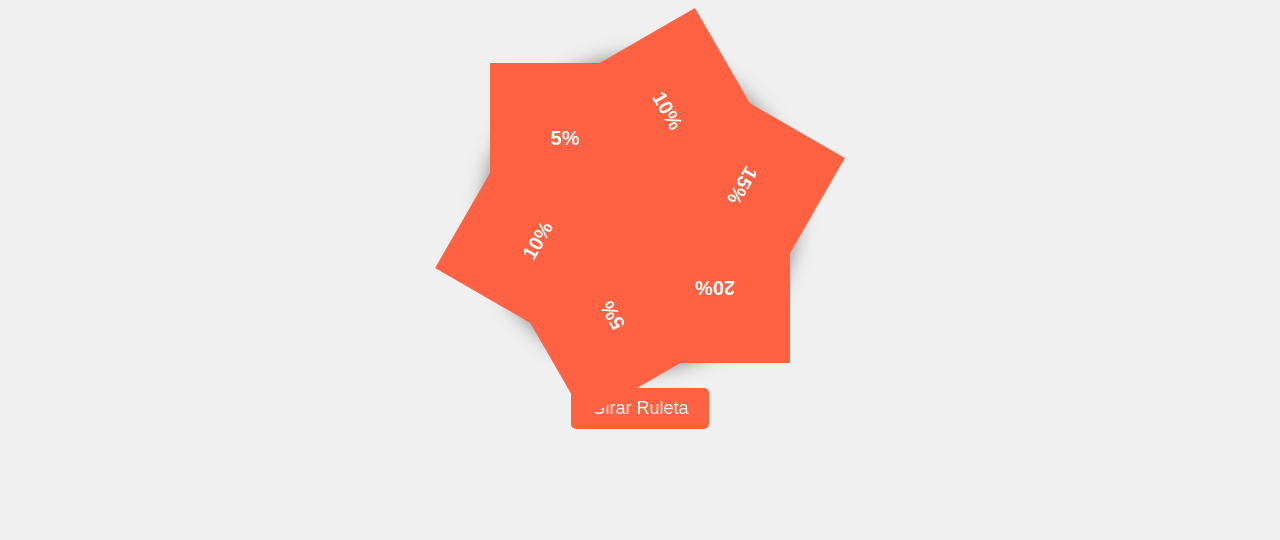
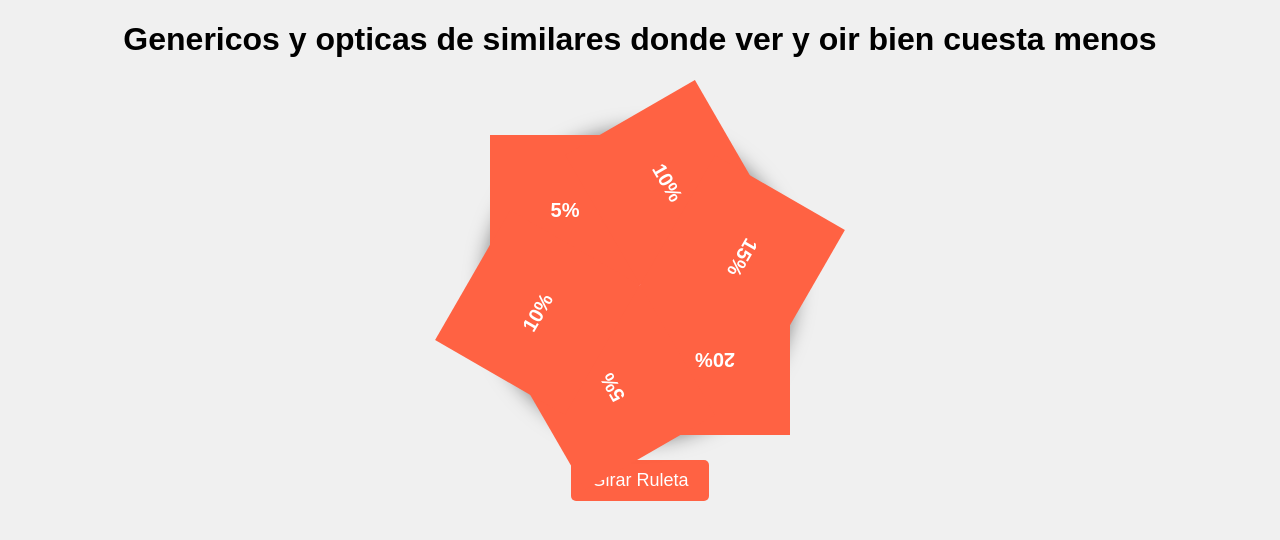
Before and after one commit to CarlosArroyoG/Ruletadescuento, a plain HTML site: page index.html in a window 1280 px wide. Drawn offline with Linux system fonts and the light colour scheme.

Commit message:
Update index.html

```diff
--- a/index.html
+++ b/index.html
@@ -8,6 +8,8 @@
     <link rel="stylesheet" href="styles.css">
 </head>
 <body>
+    <h1>Genericos y opticas de similares donde ver y oir bien cuesta menos</h1>
+
     <div class="wheel-container">
         <div class="wheel" id="wheel">
             <div class="section">5%</div>
```
